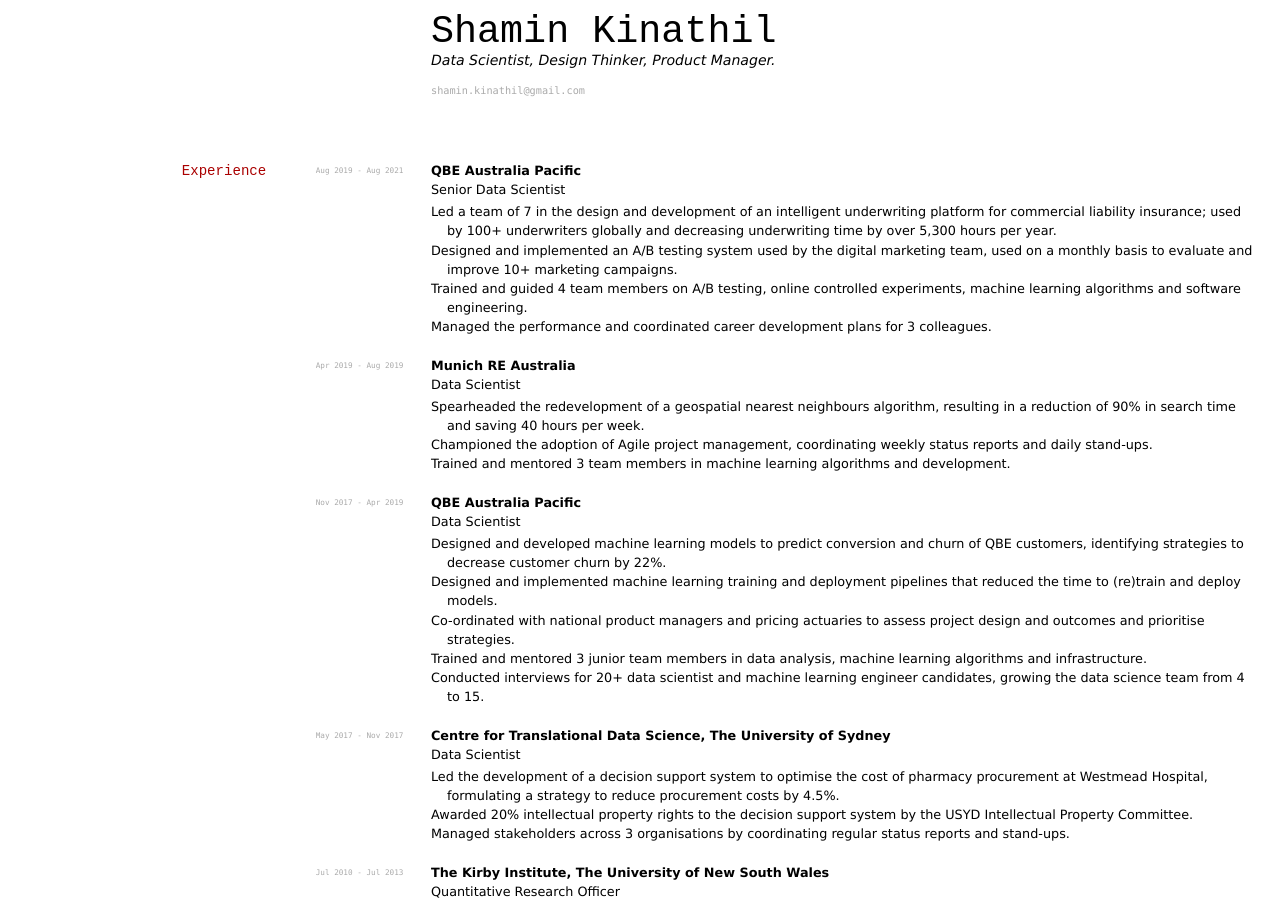
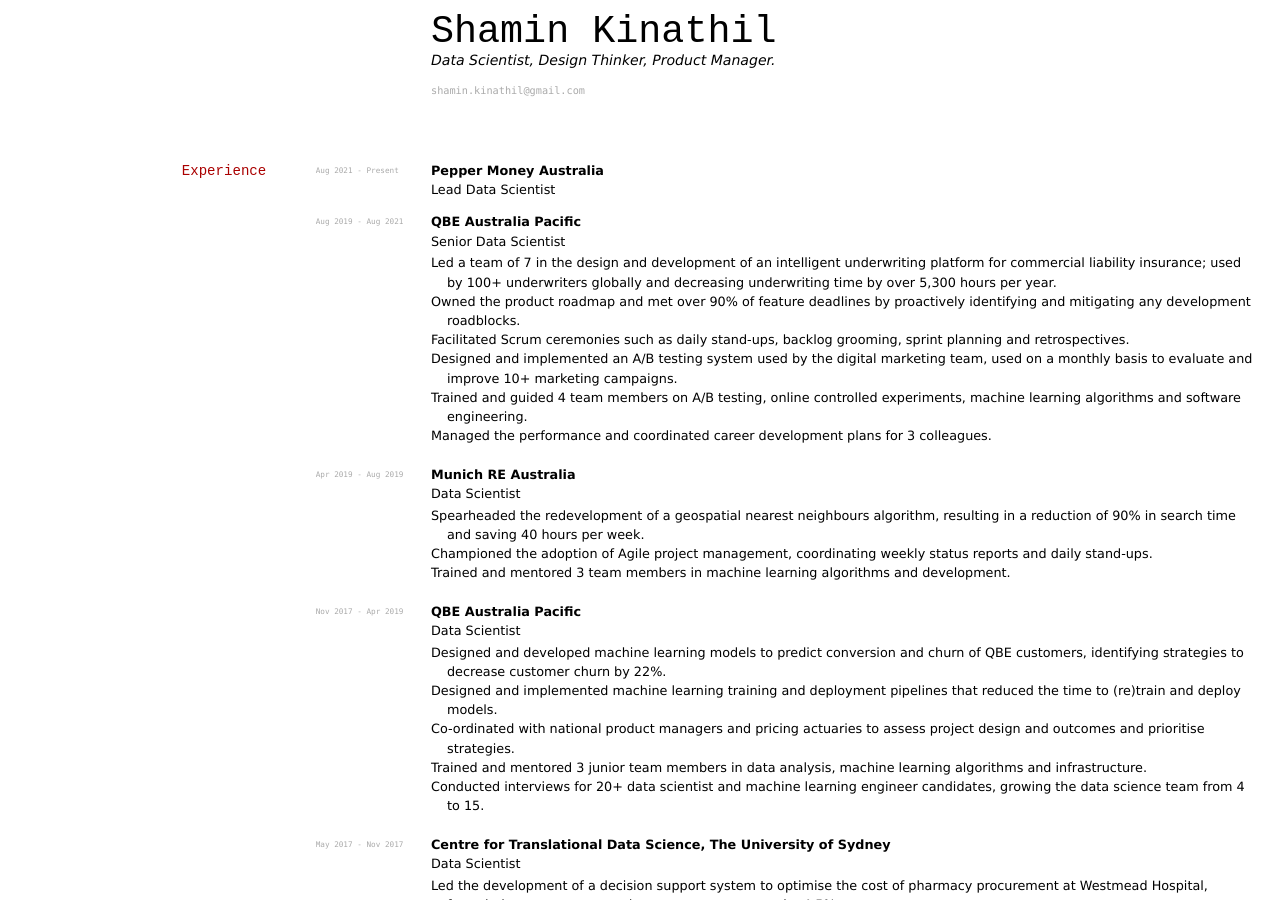
Before and after one commit to elipapa/markdown-cv, a Jekyll site: the page built from index.md, in a window 1280 px wide and 900 px high. Built offline with Jekyll 4.4.1, drawn with Linux system fonts in a browser that asks for light colours.

Commit message:
Add PO and SM tasks to QBE SDS position

```diff
--- a/index.md
+++ b/index.md
@@ -12,10 +12,17 @@
 
 ## Experience
 
+`Aug 2021 - Present` __Pepper Money Australia__<br>
+Lead Data Scientist<br>
+
+-
+
 `Aug 2019 - Aug 2021` __QBE Australia Pacific__<br>
 Senior Data Scientist<br>
 
 - Led a team of 7 in the design and development of an intelligent underwriting platform for commercial liability insurance; used by 100+ underwriters globally and decreasing underwriting time by over 5,300 hours per year.
+- Owned the product roadmap and met over 90% of feature deadlines by proactively identifying and mitigating any development roadblocks.
+- Facilitated Scrum ceremonies such as daily stand-ups, backlog grooming, sprint planning and retrospectives.
 - Designed and implemented an A/B testing system used by the digital marketing team, used on a monthly basis to evaluate and improve 10+ marketing campaigns.
 - Trained and guided 4 team members on A/B testing, online controlled experiments, machine learning algorithms and software engineering.
 - Managed the performance and coordinated career development plans for 3 colleagues.
```
